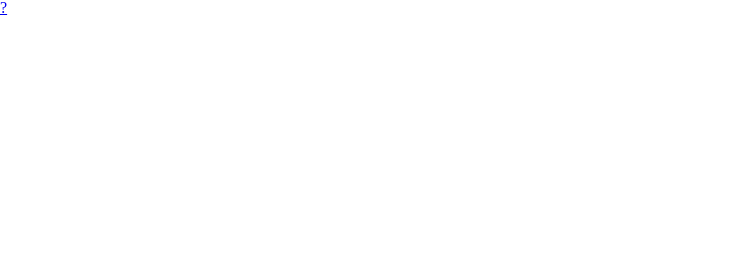
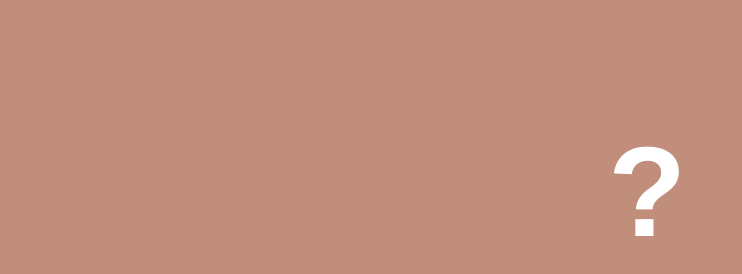
Before and after one commit to bermannoah/faceless, a plain HTML site: page index.html in a window 1280 px wide. Shown: the whole page, without its empty margins (0-742 px from the left). Drawn offline with Linux system fonts and the light colour scheme.

Commit message:
Added animation effect

```diff
--- a/index.html
+++ b/index.html
@@ -7,7 +7,7 @@
 </head>
 <body>
 
-<div>
+<div class="question_div">
   <p class="question"><a href="http://www.noahberman.org">?</a></p>
 </div>
 
--- a/stylesheet.css
+++ b/stylesheet.css
@@ -0,0 +1,60 @@
+* {
+  -webkit-animation: color_change 5s infinite alternate;
+  -moz-animation: color_change 5s infinite alternate;
+  -ms-animation: color_change 5s infinite alternate;
+  -o-animation: color_change 5s infinite alternate;
+  animation: color_change 5s infinite alternate;
+}
+
+/* Question Text */
+.question_div {
+    text-align: center;
+    margin-left: auto;
+    margin-right: auto;
+    width: 4em;
+}
+
+.question {
+  font-size: 128px;
+  font-family: Helvetica, sans-serif;
+  font-weight: bold;
+  position: absolute;
+  text-decoration: none;
+  text-align: center;
+  margin-top: 1em;
+
+}
+
+.question a {
+  text-decoration: none;
+  color: #fff;
+}
+
+a:visited {
+  text-decoration: none;
+  color: #fff;
+}
+
+
+/* Keyframes */
+
+@-webkit-keyframes color_change {
+  from {background-color: #7CB0C2; }
+  to {background-color: #C28E7C; }
+}
+@-moz-keyframes color_change {
+  from {background-color: #7CB0C2; }
+  to {background-color: #C28E7C; }
+}
+@-ms-keyframes color_change {
+  from {background-color: #7CB0C2; }
+  to {background-color: #C28E7C; }
+}
+@-o-keyframes color_change {
+  from {background-color: #7CB0C2; }
+  to {background-color: #C28E7C; }
+}
+@keyframes color_change {
+  from {background-color: #7CB0C2; }
+  to {background-color: #C28E7C; }
+}
```
